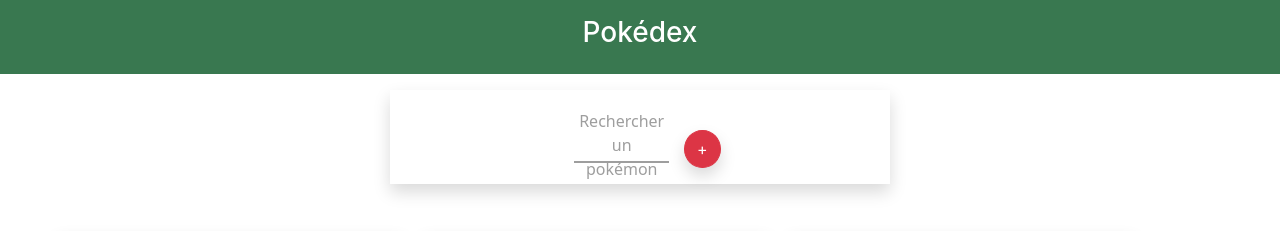
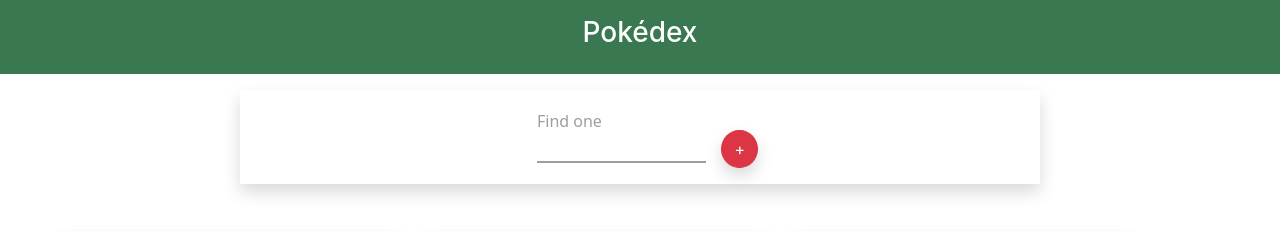
Before and after one commit to JamesLaurino/pokedex-vue-sgbd, a Vue app: page / in a window 1280 px wide. Shown: the top 231 px of the page. Built offline with nearby package versions, Linux system fonts and the light colour scheme; data requests are answered from the project's data file.

Commit message:
Dans edit auto complétion des champs checkbox en fonction du pokémon à éditer

```diff
--- a/src/components/PokemonForm.vue
+++ b/src/components/PokemonForm.vue
@@ -26,7 +26,7 @@
   "type":false
 })
 const router = useRouter();
-const typePokemon = ref([])
+const typePokemon = ref([...pokemon.types])
 
 function submitPokemon() {
   try
--- a/src/components/SearchBar.vue
+++ b/src/components/SearchBar.vue
@@ -23,12 +23,12 @@
 </script>
 
 <template>
-  <div class="container mt-3 shadow p-3" style="width: 500px">
+  <div class="container mt-3 shadow p-3" style="width: 800px">
       <div class="row justify-content-center">
         <div class="col-3 text-center">
           <div class="mat-input-field">
             <input type="text" v-model="pokemonName" class="mat-text" id="name" required>
-            <label class="mat-label" for="name">Rechercher un pokémon</label>
+            <label class="mat-label" for="name">Find one</label>
           </div>
         </div>
         <div class="mt-4">
--- /dev/null
+++ b/src/helpers/CheckTypesHelper.js
@@ -0,0 +1,6 @@
+function CheckTypesHelper(pokemon,type) {
+    console.log(pokemon.types.includes(type))
+    return pokemon.types.includes(type);
+}
+
+export default CheckTypesHelper;
```
